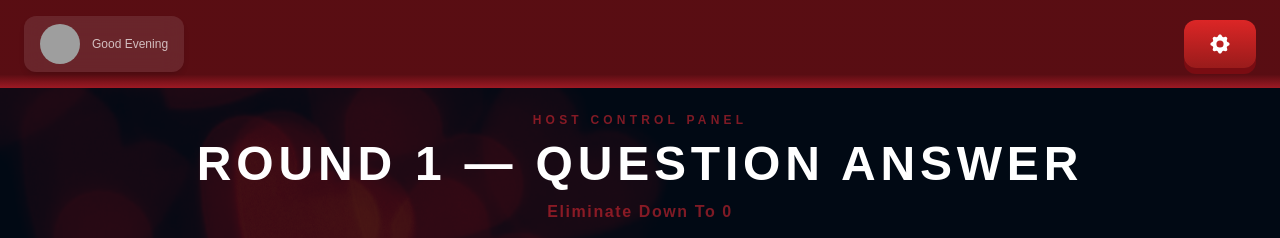
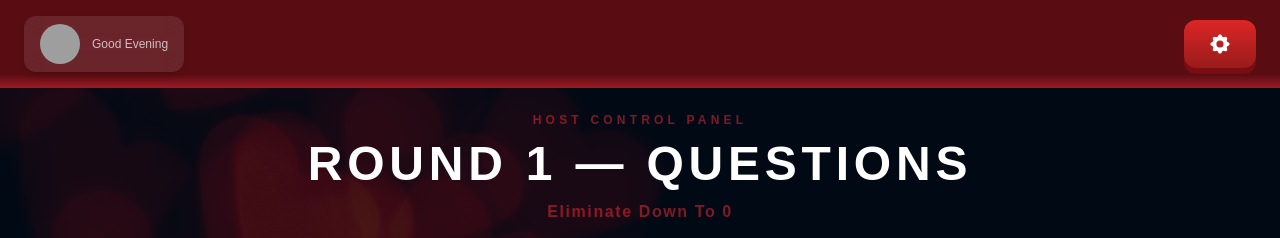
Before and after one commit to bikash-sarker-dev/Game-web, a Next.js app: page /round/two in a window 1280 px wide. Shown: the top 238 px of the page. Built offline with nearby package versions, Linux system fonts and the light colour scheme; no server answers; grey boxes are pictures that could not be loaded.

Commit message:
the change question

```diff
--- a/src/components/roundOne/thniking/Thinking.tsx
+++ b/src/components/roundOne/thniking/Thinking.tsx
@@ -265,7 +265,7 @@ export default function ThinkingProccess() {
           HOST CONTROL PANEL
         </p>
         <h1 className="text-4xl sm:text-5xl uppercase font-black  tracking-widest text-white">
-          ROUND 1 — question answer
+          ROUND 1 — Questions
         </h1>
         <p className="text-red-500/50 text-base tracking-[0.10em]  font-bold  capitalize mt-3">
           Eliminate Down to {players.length}
```
